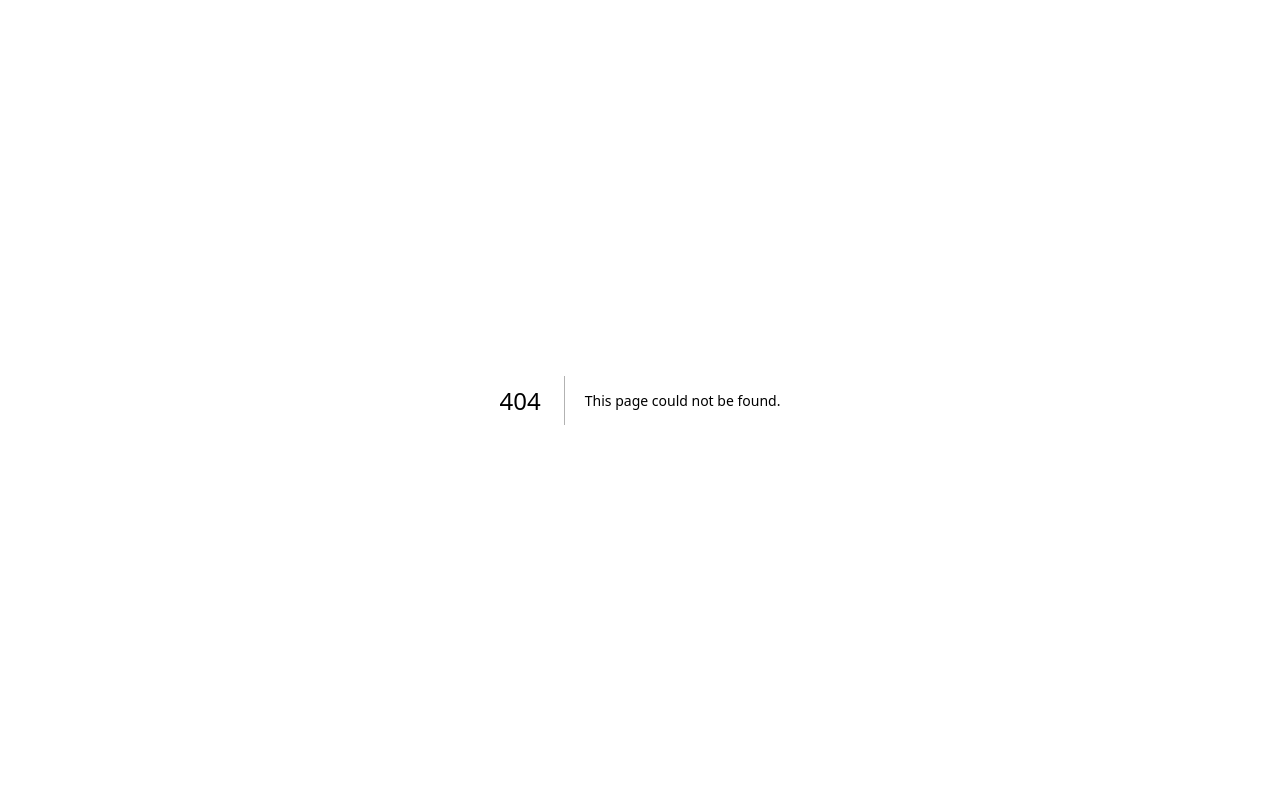
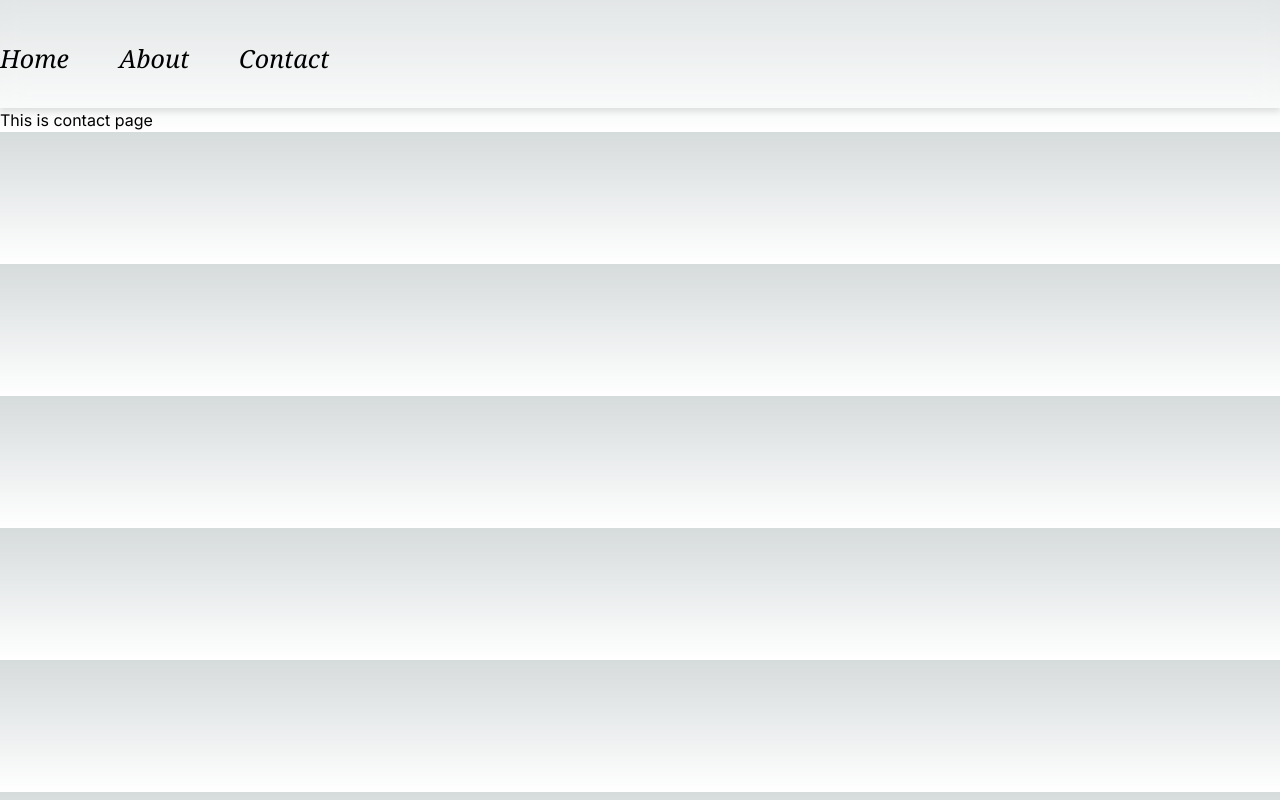
Before and after one commit to kmumladze/hotel-booking, a Next.js app: page /contact in a window 1280 px wide. Before the commit this address had no page. Built offline with nearby package versions, Linux system fonts and the light colour scheme.

Commit message:
feat: UI refresh

```diff
--- /dev/null
+++ b/app/about/page.jsx
@@ -0,0 +1,16 @@
+import Link from "next/link";
+
+export default function About() {
+    return(
+        <>
+        <nav>
+        <ul>
+            <li> <Link href="/">Home</Link></li>
+            <li> <Link href="/about">About</Link></li>
+            <li> <Link href="/contact">Contact</Link></li>
+        </ul>
+    </nav>
+     <h1>This is about page</h1>
+     </>
+)
+}
--- /dev/null
+++ b/app/components/Header.js
@@ -0,0 +1,24 @@
+import Link from "next/link";
+
+
+export default function Header() {
+    return(
+        <>
+        <section>
+        <nav>
+            <div className="logo">
+                <a href=""><h1>Loftet <i class="fa-solid fa-map-location"></i></h1></a>
+                <p>-nice places to stay-</p>
+            </div>
+
+
+            <ul>
+                <li> <Link href="/">Home</Link></li>
+                <li> <Link href="/about">About</Link></li>
+                <li> <Link href="/contact">Contact</Link></li>
+            </ul>
+        </nav>
+        </section>
+        </>
+    )
+}
--- /dev/null
+++ b/app/contact/page.jsx
@@ -0,0 +1,16 @@
+import Link from "next/link";
+
+export default function Contact() {
+    return(
+        <>
+        <nav>
+        <ul>
+            <li> <Link href="/">Home</Link></li>
+            <li> <Link href="/about">About</Link></li>
+            <li> <Link href="/contact">Contact</Link></li>
+        </ul>
+    </nav>
+        <h1>This is contact page</h1>
+        </>
+    )
+}
--- /dev/null
+++ b/app/fullinfo/page.jsx
@@ -0,0 +1,15 @@
+import Link from "next/link";
+
+export default function Fullinfo() {
+    return(
+        <>
+        <nav>
+        <ul>
+            <li> <Link href="/">Home</Link></li>
+            <li> <Link href="/about">About</Link></li>
+            <li> <Link href="/contact">Contact</Link></li>
+        </ul>
+    </nav>
+        </>
+    )
+}
--- a/app/globals.css
+++ b/app/globals.css
@@ -31,3 +31,61 @@ body {
     text-wrap: balance;
   }
 }
+
+
+nav{
+  /* background-color: grey; */
+  padding: 30px 0;
+  display: flex;
+  justify-content: space-between;
+  align-items: center;
+  backdrop-filter: blur(10px) !important;
+  background-color: rgba(255, 255, 255, 0.3);
+  box-shadow: 0 4px 6px rgba(0, 0, 0, 0.1);
+}
+ul{
+  display: flex;
+  margin-right: 40%;
+  gap: 50px;
+}
+li{
+  color: black !important;
+  font-style: oblique;
+  font-size: 25px;
+  font-weight: 400;
+  margin-top: 10px;
+  font-family: Georgia, "Times New Roman", Times, serif;
+}
+.logo{
+  display: flex;
+  flex-direction: column;
+  text-align: center;
+  margin-left: 10%;
+  color: black !important;
+  font-family: "Dancing Script", cursive;
+  font-size: 20px;
+
+}
+.logo p{
+  font-style: italic;
+  font-family: "EB Garamond", serif;
+  font-size: 15px;
+}
+.hotelCards{
+  display: flex;
+  justify-content: center;
+  margin-top: 50px;
+  gap: 30px;
+}
+img{
+  width: 300px;
+}
+.hotelDetails{
+  display: flex;
+  flex-direction: column;
+  gap: 30px;
+}
+.btnDetails{
+  padding: 10px 20px;
+  border: 2px solid white;
+}
--- a/app/page.js
+++ b/app/page.js
@@ -1,113 +1,43 @@
+'use client'
+
 import Image from "next/image";
+import { useEffect, useState } from "react";
+import Header from "./components/Header";
+import Link from "next/link";
 
 export default function Home() {
+  const [hotels, setHotels] = useState([])
+
+  useEffect(() => {
+    async function fetchHotels() {
+      const response = await fetch("https://hotelbooking.stepprojects.ge/api/Hotels/GetAll")
+      const hotels = await response.json()
+      setHotels(hotels)
+
+    }
+
+    fetchHotels();
+  }, []);
+
   return (
-    <main className="flex min-h-screen flex-col items-center justify-between p-24">
-      <div className="z-10 max-w-5xl w-full items-center justify-between font-mono text-sm lg:flex">
-        <p className="fixed left-0 top-0 flex w-full justify-center border-b border-gray-300 bg-gradient-to-b from-zinc-200 pb-6 pt-8 backdrop-blur-2xl dark:border-neutral-800 dark:bg-zinc-800/30 dark:from-inherit lg:static lg:w-auto  lg:rounded-xl lg:border lg:bg-gray-200 lg:p-4 lg:dark:bg-zinc-800/30">
-          Get started by editing&nbsp;
-          <code className="font-mono font-bold">app/page.js</code>
-        </p>
-        <div className="fixed bottom-0 left-0 flex h-48 w-full items-end justify-center bg-gradient-to-t from-white via-white dark:from-black dark:via-black lg:static lg:h-auto lg:w-auto lg:bg-none">
-          <a
-            className="pointer-events-none flex place-items-center gap-2 p-8 lg:pointer-events-auto lg:p-0"
-            href="https://vercel.com?utm_source=create-next-app&utm_medium=appdir-template&utm_campaign=create-next-app"
-            target="_blank"
-            rel="noopener noreferrer"
-          >
-            By{" "}
-            <Image
-              src="/vercel.svg"
-              alt="Vercel Logo"
-              className="dark:invert"
-              width={100}
-              height={24}
-              priority
-            />
-          </a>
-        </div>
-      </div>
+    <>
+    <div>
+      <Header />
+      {hotels.map(hotel => {
+        return (
+          <div className="hotelCards"
+          key={hotel.id}>
+            <img src={hotel.featuredImage} />
+            <div className="hotelDetails">
+              <h1>{hotel.name}</h1>
+              <h3><strong>Address:</strong> {hotel.address}</h3>
+              <Link href="/fullinfo"><button className="btnDetails">View Details</button></Link>
+            </div>
+          </div>
+        )
+      })}
+    </div>
+    </>
 
-      <div className="relative flex place-items-center before:absolute before:h-[300px] before:w-full sm:before:w-[480px] before:-translate-x-1/2 before:rounded-full before:bg-gradient-radial before:from-white before:to-transparent before:blur-2xl before:content-[''] after:absolute after:-z-20 after:h-[180px] after:w-full sm:after:w-[240px] after:translate-x-1/3 after:bg-gradient-conic after:from-sky-200 after:via-blue-200 after:blur-2xl after:content-[''] before:dark:bg-gradient-to-br before:dark:from-transparent before:dark:to-blue-700 before:dark:opacity-10 after:dark:from-sky-900 after:dark:via-[#0141ff] after:dark:opacity-40 before:lg:h-[360px] z-[-1]">
-        <Image
-          className="relative dark:drop-shadow-[0_0_0.3rem_#ffffff70] dark:invert"
-          src="/next.svg"
-          alt="Next.js Logo"
-          width={180}
-          height={37}
-          priority
-        />
-      </div>
-
-      <div className="mb-32 grid text-center lg:max-w-5xl lg:w-full lg:mb-0 lg:grid-cols-4 lg:text-left">
-        <a
-          href="https://nextjs.org/docs?utm_source=create-next-app&utm_medium=appdir-template&utm_campaign=create-next-app"
-          className="group rounded-lg border border-transparent px-5 py-4 transition-colors hover:border-gray-300 hover:bg-gray-100 hover:dark:border-neutral-700 hover:dark:bg-neutral-800/30"
-          target="_blank"
-          rel="noopener noreferrer"
-        >
-          <h2 className={`mb-3 text-2xl font-semibold`}>
-            Docs{" "}
-            <span className="inline-block transition-transform group-hover:translate-x-1 motion-reduce:transform-none">
-              -&gt;
-            </span>
-          </h2>
-          <p className={`m-0 max-w-[30ch] text-sm opacity-50`}>
-            Find in-depth information about Next.js features and API.
-          </p>
-        </a>
-
-        <a
-          href="https://nextjs.org/learn?utm_source=create-next-app&utm_medium=appdir-template-tw&utm_campaign=create-next-app"
-          className="group rounded-lg border border-transparent px-5 py-4 transition-colors hover:border-gray-300 hover:bg-gray-100 hover:dark:border-neutral-700 hover:dark:bg-neutral-800 hover:dark:bg-opacity-30"
-          target="_blank"
-          rel="noopener noreferrer"
-        >
-          <h2 className={`mb-3 text-2xl font-semibold`}>
-            Learn{" "}
-            <span className="inline-block transition-transform group-hover:translate-x-1 motion-reduce:transform-none">
-              -&gt;
-            </span>
-          </h2>
-          <p className={`m-0 max-w-[30ch] text-sm opacity-50`}>
-            Learn about Next.js in an interactive course with&nbsp;quizzes!
-          </p>
-        </a>
-
-        <a
-          href="https://vercel.com/templates?framework=next.js&utm_source=create-next-app&utm_medium=appdir-template&utm_campaign=create-next-app"
-          className="group rounded-lg border border-transparent px-5 py-4 transition-colors hover:border-gray-300 hover:bg-gray-100 hover:dark:border-neutral-700 hover:dark:bg-neutral-800/30"
-          target="_blank"
-          rel="noopener noreferrer"
-        >
-          <h2 className={`mb-3 text-2xl font-semibold`}>
-            Templates{" "}
-            <span className="inline-block transition-transform group-hover:translate-x-1 motion-reduce:transform-none">
-              -&gt;
-            </span>
-          </h2>
-          <p className={`m-0 max-w-[30ch] text-sm opacity-50`}>
-            Explore starter templates for Next.js.
-          </p>
-        </a>
-
-        <a
-          href="https://vercel.com/new?utm_source=create-next-app&utm_medium=appdir-template&utm_campaign=create-next-app"
-          className="group rounded-lg border border-transparent px-5 py-4 transition-colors hover:border-gray-300 hover:bg-gray-100 hover:dark:border-neutral-700 hover:dark:bg-neutral-800/30"
-          target="_blank"
-          rel="noopener noreferrer"
-        >
-          <h2 className={`mb-3 text-2xl font-semibold`}>
-            Deploy{" "}
-            <span className="inline-block transition-transform group-hover:translate-x-1 motion-reduce:transform-none">
-              -&gt;
-            </span>
-          </h2>
-          <p className={`m-0 max-w-[30ch] text-sm opacity-50 text-balance`}>
-            Instantly deploy your Next.js site to a shareable URL with Vercel.
-          </p>
-        </a>
-      </div>
-    </main>
   );
 }
```
Also changed, not shown: app/components/Footer.js (added).
